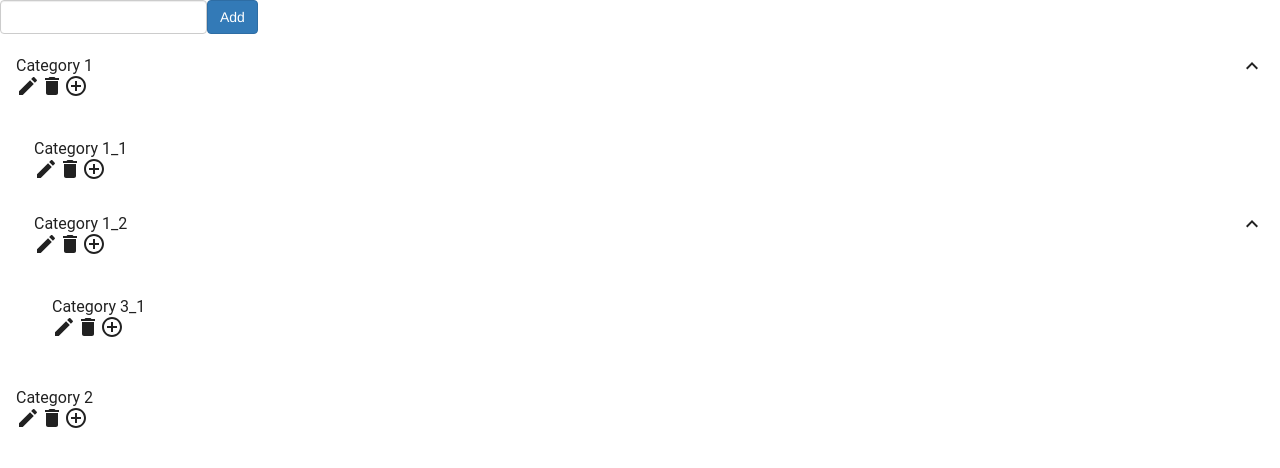
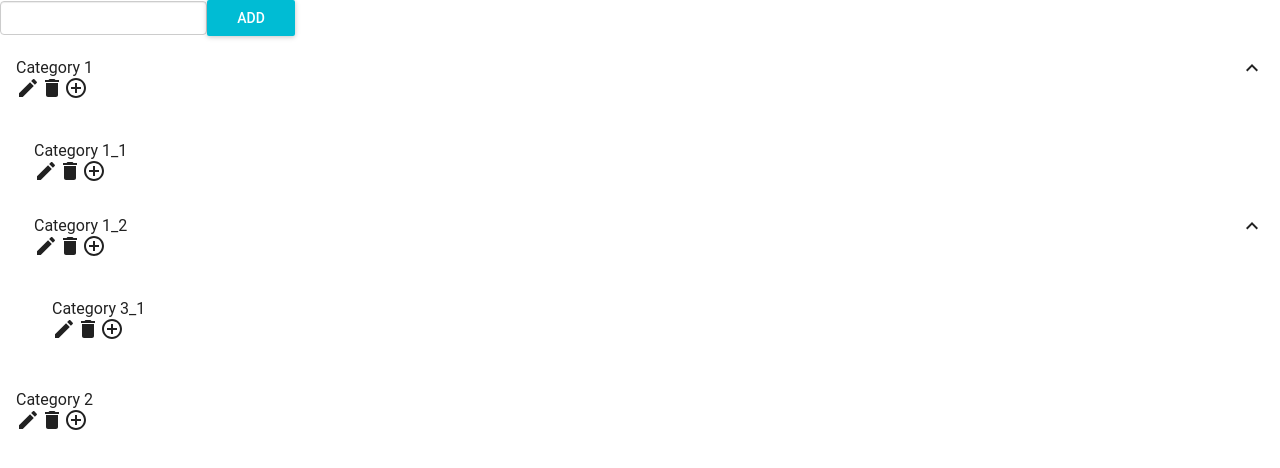
Before and after one commit to Dmitry-Savritsky/todo-list-application, a React (Create React App) app: page / in a window 1280 px wide. Shown: the top 468 px of the page. Built offline with nearby package versions, Linux system fonts and the light colour scheme; the HTML template or start-up script is replaced by a standard one.

Commit message:
Changed gui for some components

```diff
--- a/components/App.jsx
+++ b/components/App.jsx
@@ -1,6 +1,5 @@
 import React from 'react';
 import PropTypes from 'prop-types';
-import MuiThemeProvider from 'material-ui/styles/MuiThemeProvider';
 import CategoryAdder from './CategoryAdder.jsx';
 import CategoryList from './CategoryList.jsx';
 import NestedCategoryAdder from './NestedCategoryAdder.jsx';
@@ -14,14 +13,13 @@ export default class App extends React.Component {
 
     render() {
         return (
-            <MuiThemeProvider>
+            <div>
                 <CategoryEditor
                     showWindow={this.props.gui.isEditCategoryOpened}
                     closeWindow={this.props.closeCategoryEditWindow}
                     editCategory={this.props.editCategory}
                     editId={this.props.gui.editId}
-                    editTitle={this.props.gui.editTitle}
-                />
+                    editTitle={this.props.gui.editTitle} />
 
                 <NestedCategoryAdder
                     addCategory={this.props.addCategory}
@@ -37,7 +35,7 @@ export default class App extends React.Component {
                     openNestedAddWindow={this.props.openNestedAddWindow}
                     openCategoryEditWindow={this.props.openCategoryEditWindow} />
 
-            </MuiThemeProvider>
+            </div>
         );
     }
 }
--- a/components/CategoryAdder.jsx
+++ b/components/CategoryAdder.jsx
@@ -1,5 +1,7 @@
 import React from 'react';
-import { Button, Form, FormGroup, FormControl } from 'react-bootstrap';
+import MuiThemeProvider from 'material-ui/styles/MuiThemeProvider';
+import { Form, FormGroup, FormControl } from 'react-bootstrap';
+import RaisedButton from 'material-ui/RaisedButton'
 import PropTypes from 'prop-types';
 
 export default class CategoryAdder extends React.Component {
@@ -30,12 +32,14 @@ export default class CategoryAdder extends React.Component {
     render() {
 
         return (
-            <Form inline onSubmit={this.addCategoryHandler}>
+            <Form inline>
                 <FormGroup>
                     <FormControl type="text" value={this.state.title} placeholder="Enter category title" onChange={this.handleNameChange} />
                 </FormGroup>
                 <FormGroup>
-                    <Button bsStyle="primary" type="submit">Add</Button>
+                    <MuiThemeProvider>
+                        <RaisedButton label="Add" primary={true} onClick={this.addCategoryHandler} />
+                    </MuiThemeProvider>
                 </FormGroup>
             </Form>
         );
--- a/components/CategoryEditor.jsx
+++ b/components/CategoryEditor.jsx
@@ -7,6 +7,7 @@ import RaisedButton from 'material-ui/RaisedButton'
 
 import PropTypes from 'prop-types';
 import _ from 'lodash'
+import MuiThemeProvider from 'material-ui/styles/MuiThemeProvider';
 
 export default class CategoryEditor extends React.Component {
     constructor(props) {
@@ -60,6 +61,7 @@ export default class CategoryEditor extends React.Component {
         ];
 
         return (
+            <MuiThemeProvider>
                 <Dialog
                     title="Edit category title"
                     actions={actions}
@@ -72,6 +74,7 @@ export default class CategoryEditor extends React.Component {
                         </FormGroup>
                     </Form>
                 </Dialog>
+            </MuiThemeProvider>
         );
     }
 }
--- a/components/CategoryList.jsx
+++ b/components/CategoryList.jsx
@@ -1,6 +1,7 @@
 import React from 'react';
 import List from 'material-ui/List/List'
 import ListItem from 'material-ui/List/ListItem'
+import MuiThemeProvider from 'material-ui/styles/MuiThemeProvider';
 
 import PropTypes from 'prop-types';
 import Category from './Category.jsx';
@@ -17,16 +18,19 @@ export default class CategoryList extends React.Component {
 
         return (
 
-            <List>
-                {categoriesList}
-            </List>
+            <MuiThemeProvider>
+                <List>
+                    {categoriesList}
+                </List>
+            </MuiThemeProvider>
         );
     }
 }
 
 function createCategoryList(categories, deleteCategoryHandler, openNestedAddWindow, openCategoryEditWindow) {
 
-    if (categories == null) return false;
+    if (categories == null) return [];
+
     const list = categories.map(
         function (element) {
             let nested;
--- a/components/NestedCategoryAdder.jsx
+++ b/components/NestedCategoryAdder.jsx
@@ -1,5 +1,8 @@
 import React from 'react';
-import { Button, Form, FormGroup, FormControl, Modal } from 'react-bootstrap';
+import { Form, FormGroup, FormControl } from 'react-bootstrap';
+import Dialog from 'material-ui/Dialog'
+import RaisedButton from 'material-ui/RaisedButton'
+import MuiThemeProvider from 'material-ui/styles/MuiThemeProvider';
 import PropTypes from 'prop-types';
 
 export default class NestedCategoryAdder extends React.Component {
@@ -39,24 +42,26 @@ export default class NestedCategoryAdder extends React.Component {
 
     render() {
 
+        const actions = [
+            <RaisedButton key="1" label="Add" primary={true} onClick={this.addCategoryHandler} />,
+            <RaisedButton key="2" label="Cancel" primary={true} onClick={this.onClose} />
+        ];
+
         return (
-            <Modal show={this.props.showWindow} onHide={this.onClose}>
-                <Modal.Header closeButton>
-                    <Modal.Title>Add nested category</Modal.Title>
-                </Modal.Header>
+            <MuiThemeProvider>
+                <Dialog
+                    title="Add nested category"
+                    actions={actions}
+                    modal={true}
+                    open={this.props.showWindow}>
 
-                <Modal.Body>
                     <Form inline onSubmit={this.addCategoryHandler}>
                         <FormGroup>
                             <FormControl type="text" value={this.state.title} placeholder="Enter category title" onChange={this.handleNameChange} />
                         </FormGroup>
-                        <FormGroup>
-                            <Button bsStyle="primary" type="submit">Add</Button>
-                        </FormGroup>
                     </Form>
-                </Modal.Body>
-
-            </Modal>
+                </Dialog>
+            </MuiThemeProvider>
         );
     }
 }
```
Lines whose indentation alone changed are shown as unchanged.
